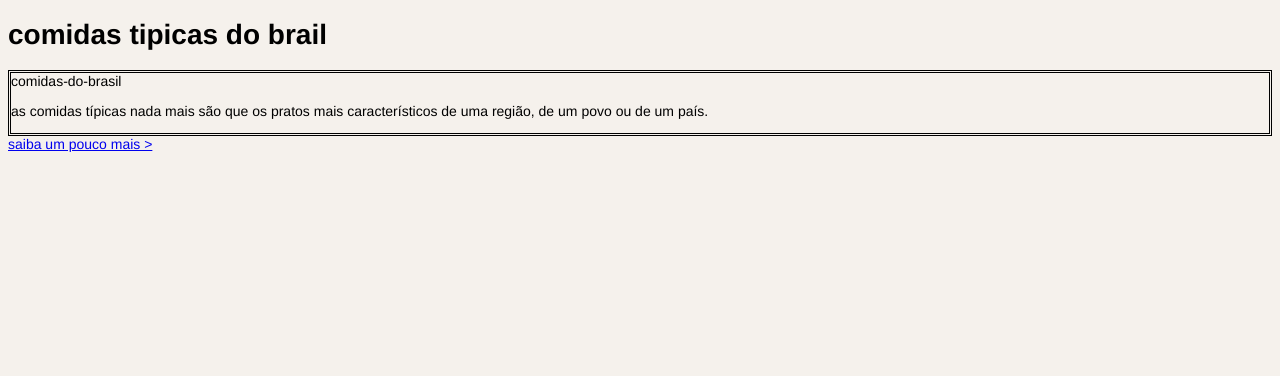
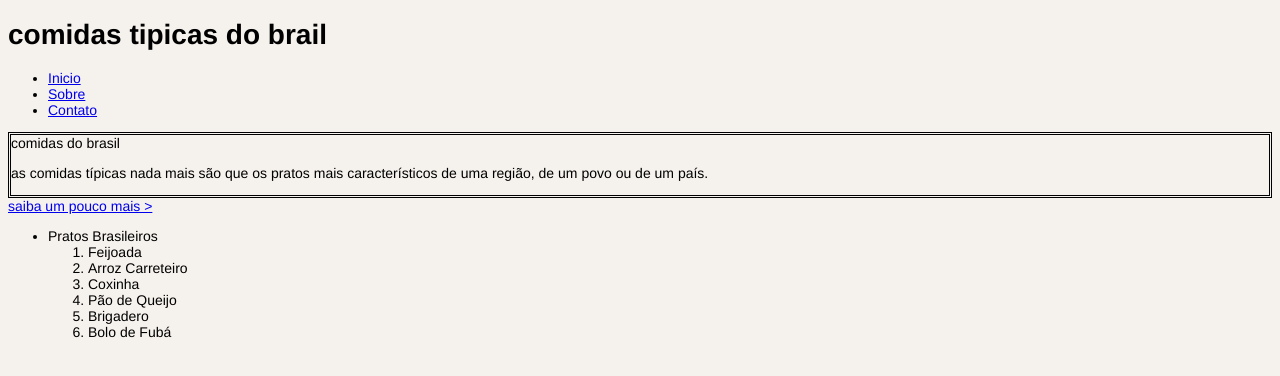
Before and after one commit to larissaschwaab/larissa, a plain HTML site: page index.html in a window 1280 px wide. Drawn offline with Linux system fonts and the light colour scheme.

Commit message:
Add files via upload

```diff
--- a/index.html
+++ b/index.html
@@ -12,9 +12,16 @@
 <heard>
     <h1>comidas tipicas do brail</h1>
 </heard>
+<nav>
+    <ul>
+        <li><a href="#inicio">Inicio</a></li>
+        <li><a href="#sobre">Sobre</a></li>
+        <li><a href="#contato">Contato</a></li>
+    </ul>
+</nav>
 <section class="container">
     <section class="texto"
-    <hi>comidas-do-brasil</hi>
+    <hi>comidas do brasil</hi>
     <p>as comidas típicas nada mais são que os pratos mais característicos de uma região, de um povo ou de um país.</p>
 </section>
 <section class="imagem"
@@ -24,3 +31,15 @@
 
 
 <a href="https://www.tudogostoso.com.br/noticias/cultura-brasileira-a-mesa-20-pratos-tipicos-do-brasil-para-se-deliciar-a7578.htm" target="_blank">saiba um pouco mais ></a>
+
+<ul>
+    <li> Pratos Brasileiros </li>
+    <ol>
+        <li> Feijoada </li>
+        <li> Arroz Carreteiro </li>
+        <li> Coxinha </li>
+        <li> Pão de Queijo </li>
+        <li> Brigadero </li>
+        <li> Bolo de Fubá </li>
+    </ol>
+</ul>
```
